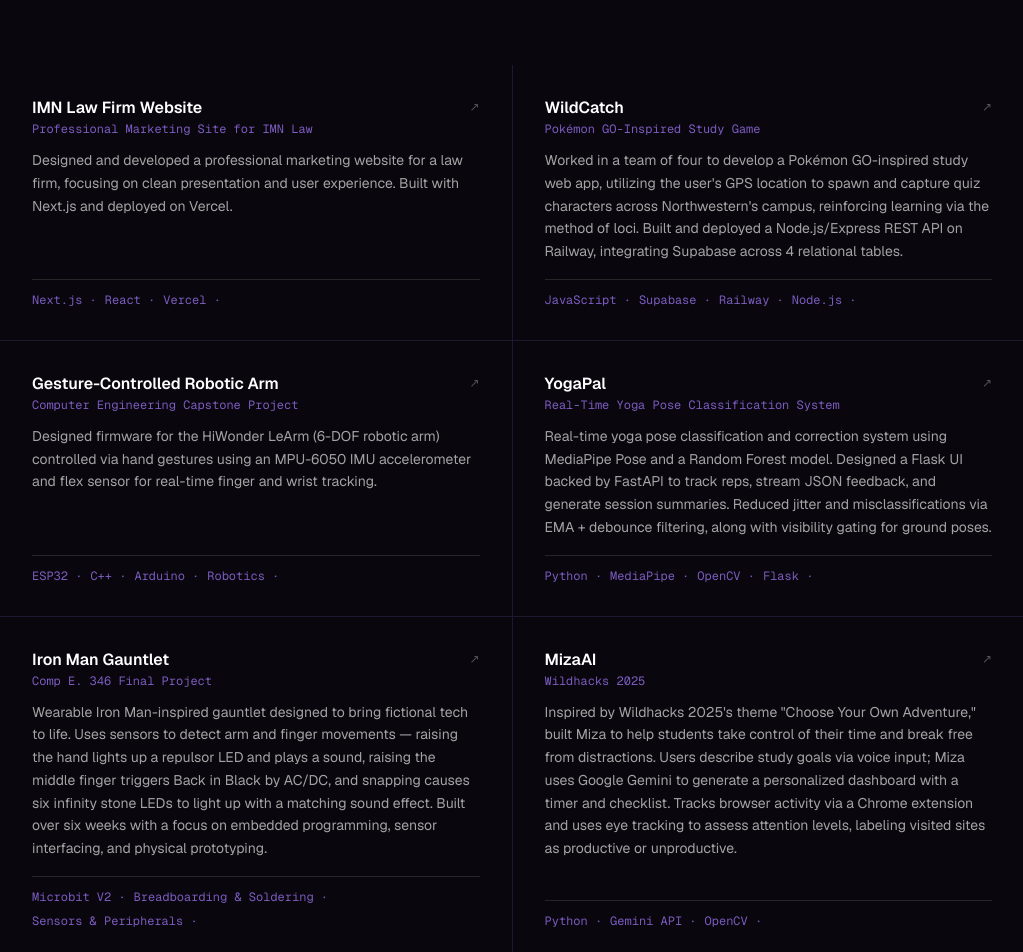
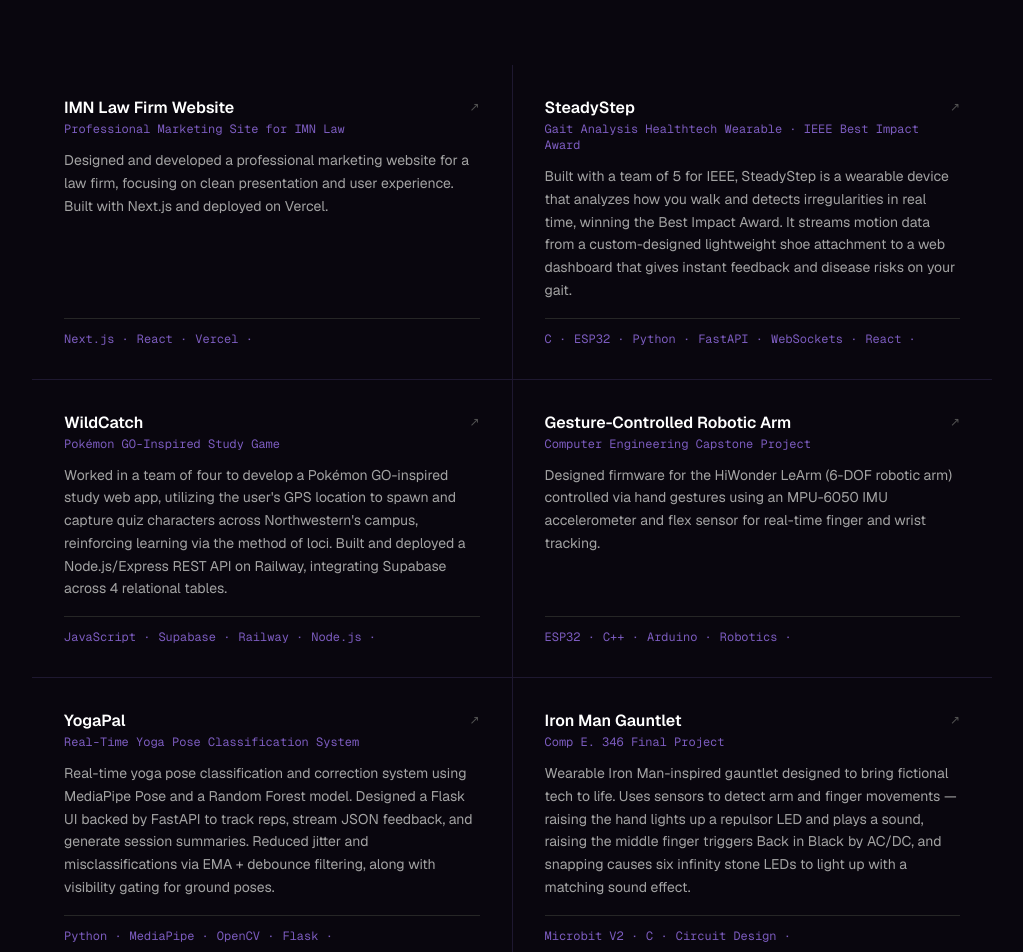
Before and after one commit to azimusmanov/personal-website, a Next.js app: page /projects in a window 1280 px wide. Shown: the part 300-1252 px from the top of the page, without its empty margins (128-1151 px from the left). Built offline with nearby package versions, Linux system fonts and the light colour scheme.

Commit message:
updated projects section

```diff
--- a/app/projects/page.js
+++ b/app/projects/page.js
@@ -10,6 +10,15 @@
   },
   {
     id: 2,
+    title: "SteadyStep",
+    subtitle: "Gait Analysis Healthtech Wearable · IEEE Best Impact Award",
+    description:
+      "Built with a team of 5 for IEEE, SteadyStep is a wearable device that analyzes how you walk and detects irregularities in real time, winning the Best Impact Award. It streams motion data from a custom-designed lightweight shoe attachment to a web dashboard that gives instant feedback and disease risks on your gait.",
+    tags: ["C", "ESP32", "Python", "FastAPI", "WebSockets", "React"],
+    link: "https://steadystep.azimusmanov.com",
+  },
+  {
+    id: 3,
     title: "WildCatch",
     subtitle: "Pokémon GO-Inspired Study Game",
     description:
@@ -18,7 +27,7 @@
     link: "https://github.com/rohvvn/wildhacks2026",
   },
   {
-    id: 3,
+    id: 4,
     title: "Gesture-Controlled Robotic Arm",
     subtitle: "Computer Engineering Capstone Project",
     description:
@@ -27,7 +36,7 @@
     link: "https://www.youtube.com/watch?v=E3Fcq4fxuDs",
   },
   {
-    id: 4,
+    id: 5,
     title: "YogaPal",
     subtitle: "Real-Time Yoga Pose Classification System",
     description:
@@ -36,16 +45,16 @@
     link: "https://github.com/azimusmanov/yoga_pal",
   },
   {
-    id: 5,
+    id: 6,
     title: "Iron Man Gauntlet",
     subtitle: "Comp E. 346 Final Project",
     description:
-      "Wearable Iron Man-inspired gauntlet designed to bring fictional tech to life. Uses sensors to detect arm and finger movements — raising the hand lights up a repulsor LED and plays a sound, raising the middle finger triggers Back in Black by AC/DC, and snapping causes six infinity stone LEDs to light up with a matching sound effect. Built over six weeks with a focus on embedded programming, sensor interfacing, and physical prototyping.",
-    tags: ["Microbit V2", "Breadboarding & Soldering", "Sensors & Peripherals"],
+      "Wearable Iron Man-inspired gauntlet designed to bring fictional tech to life. Uses sensors to detect arm and finger movements — raising the hand lights up a repulsor LED and plays a sound, raising the middle finger triggers Back in Black by AC/DC, and snapping causes six infinity stone LEDs to light up with a matching sound effect.",
+    tags: ["Microbit V2", "C", "Circuit Design"],
     link: "https://youtube.com/shorts/XP0y9XYDE2Q",
   },
   {
-    id: 6,
+    id: 7,
     title: "MizaAI",
     subtitle: "Wildhacks 2025",
     description:
@@ -64,7 +73,8 @@
         <p className="text-[#a3a3a3] text-lg">Things I&apos;ve built.</p>
       </div>
 
-      <div className="max-w-5xl mx-auto grid grid-cols-1 md:grid-cols-2 gap-px bg-[#1e1830]">
+      <div className="max-w-5xl mx-auto px-8">
+        <div className="grid grid-cols-1 md:grid-cols-2 gap-px bg-[#1e1830]">
           {projects.map((project) => {
             const Wrapper = project.link ? "a" : "div";
             const wrapperProps = project.link
@@ -107,8 +117,11 @@
               </Wrapper>
             );
           })}
+          {projects.length % 2 !== 0 && (
+            <div className="bg-[#09060e]" />
+          )}
+        </div>
       </div>
     </div>
   );
-
 }
```
Lines whose indentation alone changed are shown as unchanged.
